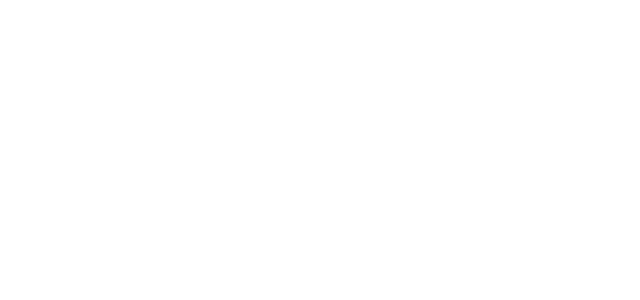
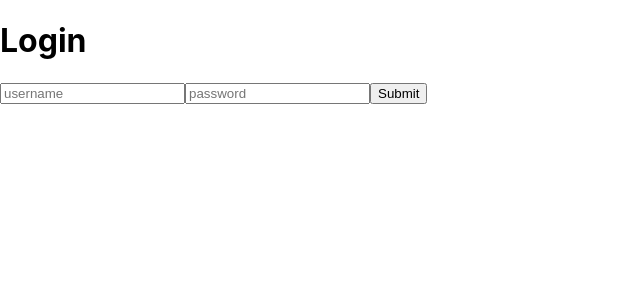
Before and after one commit to Gokul-J/Todo-App, a React (Create React App) app: page /login in a window 1280 px wide. Shown: the top 300 px of the page, without its empty margins (0-640 px from the left). Built offline with nearby package versions, Linux system fonts and the light colour scheme.

Commit message:
Refactored

```diff
--- a/src/App.js
+++ b/src/App.js
@@ -59,6 +59,12 @@ class App extends React.Component {
     return (
       <div>
         <h1>ToDo List</h1>
+
+        <span>
+          <a href="/signup">SignUp</a>
+          <a href="/login">Login</a>
+        </span>
+
         <form onSubmit={this.handleSubmit}>
           <input type="text" placeholder="Add New ToDo" value={this.state.text} onChange={this.handleChange}/>
           <button>Add</button>
--- /dev/null
+++ b/src/components/Login.js
@@ -0,0 +1,20 @@
+import React from 'react';
+
+class Login extends React.Component {
+
+  render() {
+    return (
+      <div>
+        <h1>Login</h1>
+
+        <form>
+          <input type="text" placeholder="username" />
+          <input type="password" placeholder="password" />
+          <input type="submit" />
+        </form>
+      </div>
+    )
+  }
+}
+
+export default Login;
--- /dev/null
+++ b/src/components/Signup.js
@@ -0,0 +1,20 @@
+import React from 'react';
+
+class Signup extends React.Component {
+
+  render() {
+    return (
+      <div>
+        <h1>SignUp</h1>
+
+        <form>
+          <input type="text" placeholder="username" />
+          <input type="password" placeholder="password" />
+          <input type="submit" />
+        </form>
+      </div>
+    )
+  }
+}
+
+export default Signup;
--- a/src/index.js
+++ b/src/index.js
@@ -3,6 +3,8 @@ import ReactDOM from 'react-dom';
 import { BrowserRouter as Router, Route } from 'react-router-dom';
 import './index.css';
 import App from './App';
+import Signup from './components/Signup';
+import Login from './components/Login';
 import * as serviceWorker from './serviceWorker';
 
 ReactDOM.render(
@@ -10,6 +12,8 @@ ReactDOM.render(
       <Router>
         <div>
           <Route exact path='/' component={App} />
+          <Route path="/signup" component={Signup} />
+          <Route path="/login" component={Login} />
         </div>
       </Router>
     </React.StrictMode>,
```
Also changed, not shown: app.js (+2 -55 lines), routes/todo.js (added, +56 -0 lines).
